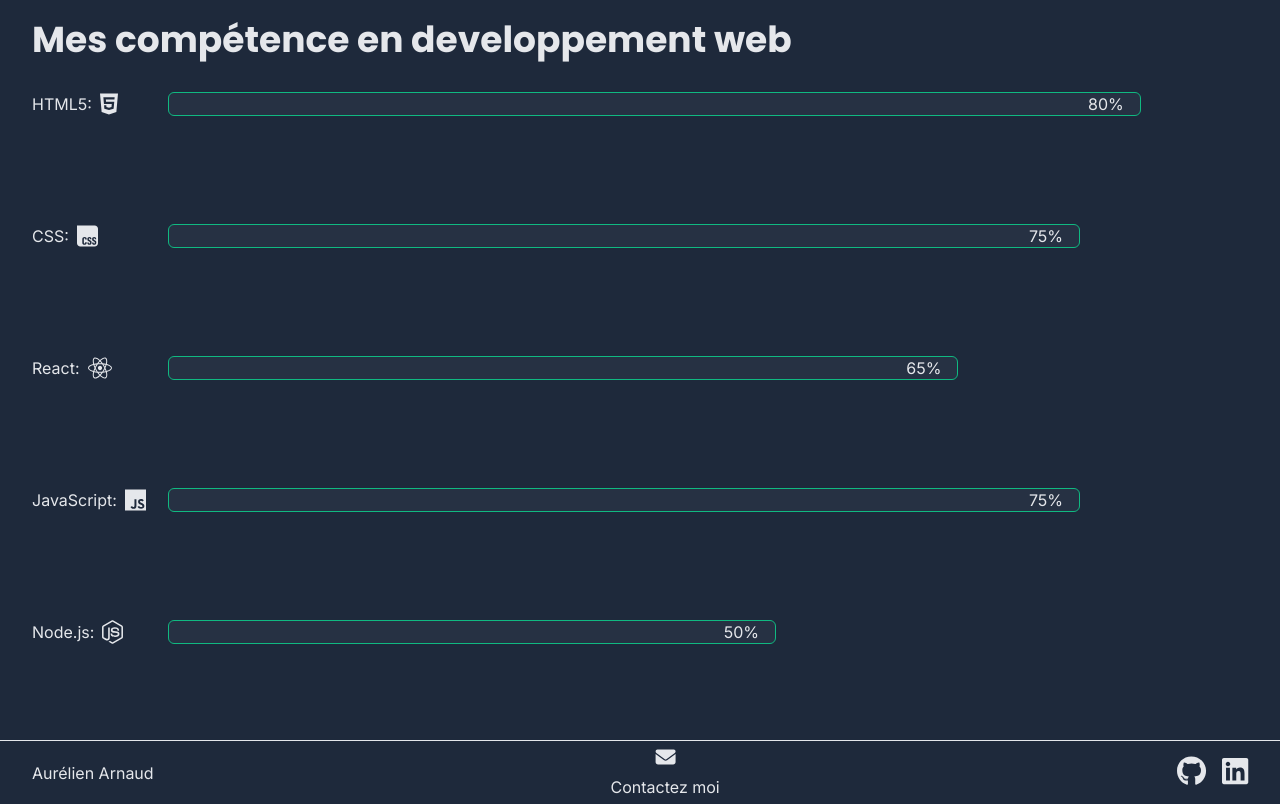
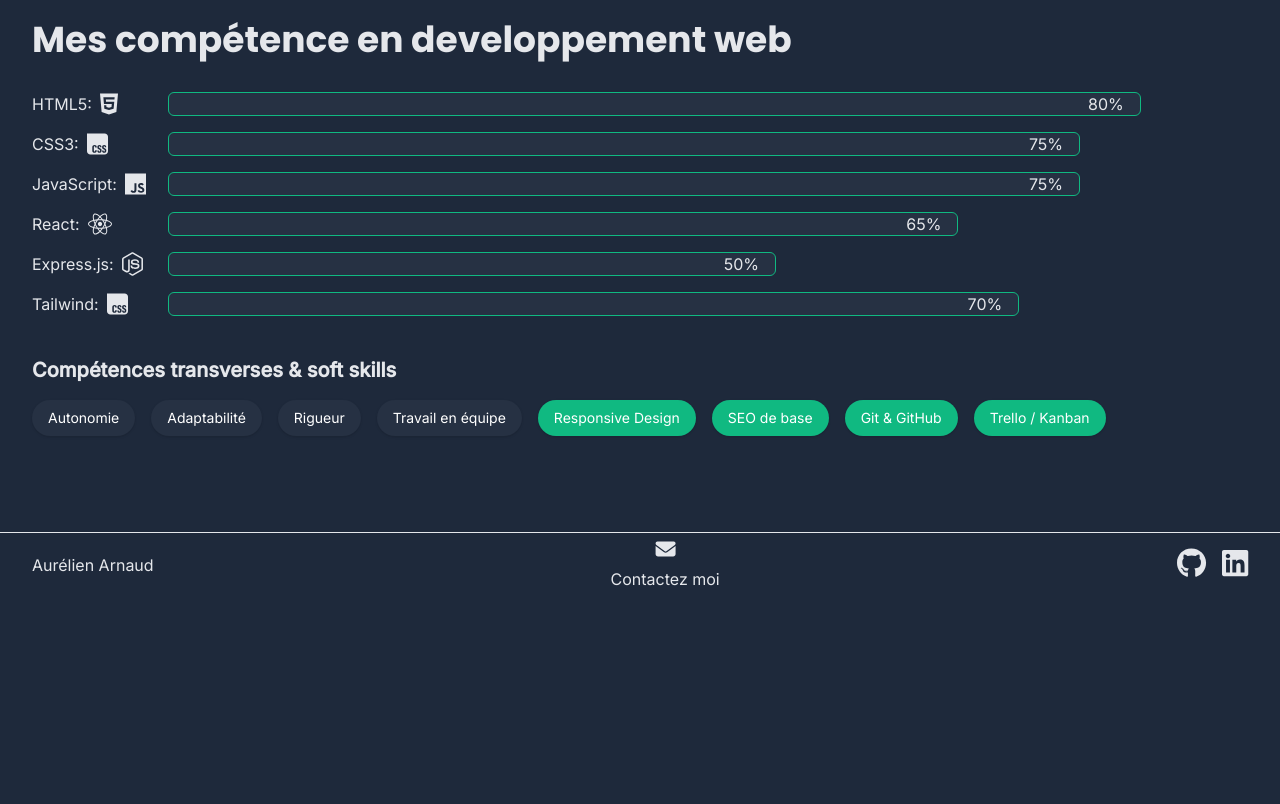
Before and after one commit to aurelienrnd/portfolio, a React (Vite) app: page / in a window 1280 px wide. Shown: the part 1660-2464 px from the top of the page. After the commit the page ends 2256 px from the top, so only its background shows below. Built offline with nearby package versions, Linux system fonts and the light colour scheme.

Commit message:
feature: mise a jour du README

```diff
--- a/src/compoments/pages/homePage/sections/Skilles.tsx
+++ b/src/compoments/pages/homePage/sections/Skilles.tsx
@@ -25,9 +25,15 @@ function Skilles() {
       ref: useRef<HTMLDivElement>(null!),
     },
     {
-      technologie: 'CSS:',
+      technologie: 'CSS3:',
       maitrise: '75%',
       logo: faCss,
+      ref: useRef<HTMLDivElement>(null!),
+    },
+    {
+      technologie: 'JavaScript:',
+      maitrise: '75%',
+      logo: faJs,
       ref: useRef<HTMLDivElement>(null!),
     },
     {
@@ -37,15 +43,15 @@ function Skilles() {
       ref: useRef<HTMLDivElement>(null!),
     },
     {
-      technologie: 'JavaScript:',
-      maitrise: '75%',
-      logo: faJs,
+      technologie: 'Express.js:',
+      maitrise: '50%',
+      logo: faNodeJs, // Pas d’icône FA pour Express, tu peux réutiliser celle de Node.js
       ref: useRef<HTMLDivElement>(null!),
     },
     {
-      technologie: 'Node.js:',
-      maitrise: '50%',
-      logo: faNodeJs,
+      technologie: 'Tailwind:',
+      maitrise: '70%',
+      logo: faCss, // Remplaçable par une image custom ou un composant SVG
       ref: useRef<HTMLDivElement>(null!),
     },
   ];
@@ -101,6 +107,40 @@ function Skilles() {
             />
           ))}
         </div>
+        <div className="mt-10">
+          <h3 className="text-xl font-semibold mb-4">
+            Compétences transverses & soft skills
+          </h3>
+          <div className="flex flex-wrap gap-4">
+            {/* Soft skills */}
+            <span className="bg-color-four text-white px-4 py-2 rounded-full text-sm shadow hover:scale-105 transition-transform">
+              Autonomie
+            </span>
+            <span className="bg-color-four text-white px-4 py-2 rounded-full text-sm shadow hover:scale-105 transition-transform">
+              Adaptabilité
+            </span>
+            <span className="bg-color-four text-white px-4 py-2 rounded-full text-sm shadow hover:scale-105 transition-transform">
+              Rigueur
+            </span>
+            <span className="bg-color-four text-white px-4 py-2 rounded-full text-sm shadow hover:scale-105 transition-transform">
+              Travail en équipe
+            </span>
+
+            {/* Compétences annexes */}
+            <span className="bg-color-three text-white px-4 py-2 rounded-full text-sm shadow hover:scale-105 transition-transform">
+              Responsive Design
+            </span>
+            <span className="bg-color-three text-white px-4 py-2 rounded-full text-sm shadow hover:scale-105 transition-transform">
+              SEO de base
+            </span>
+            <span className="bg-color-three text-white px-4 py-2 rounded-full text-sm shadow hover:scale-105 transition-transform">
+              Git & GitHub
+            </span>
+            <span className="bg-color-three text-white px-4 py-2 rounded-full text-sm shadow hover:scale-105 transition-transform">
+              Trello / Kanban
+            </span>
+          </div>
+        </div>
       </div>
     </section>
   );
--- a/src/styles/style.css
+++ b/src/styles/style.css
@@ -34,7 +34,7 @@
   }
 
   #skilles {
-    @apply max-h-[1024px] min-h-[400px] py-20 flex flex-col gap-4 text-center md:text-start md:h-screen md:px-8;
+    @apply max-h-[1024px] min-h-[400px] py-20 flex flex-col gap-4 text-center md:text-start md:px-8;
   }
 }
 
```
Also changed, not shown: 1 other file (tests, documents, lock files or other folders).
